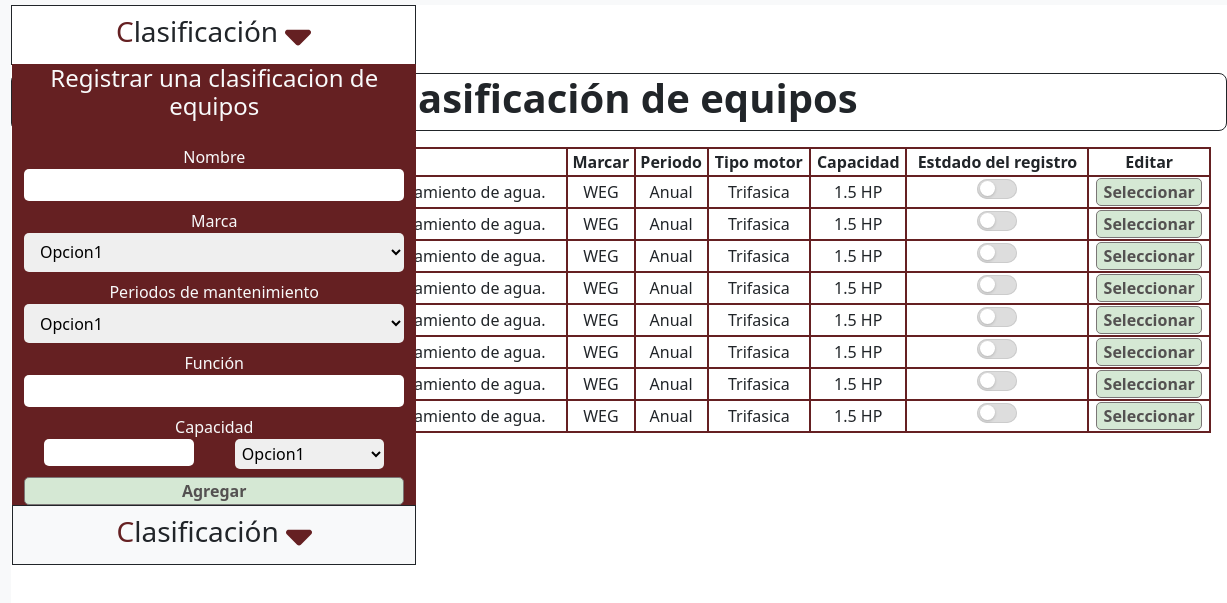
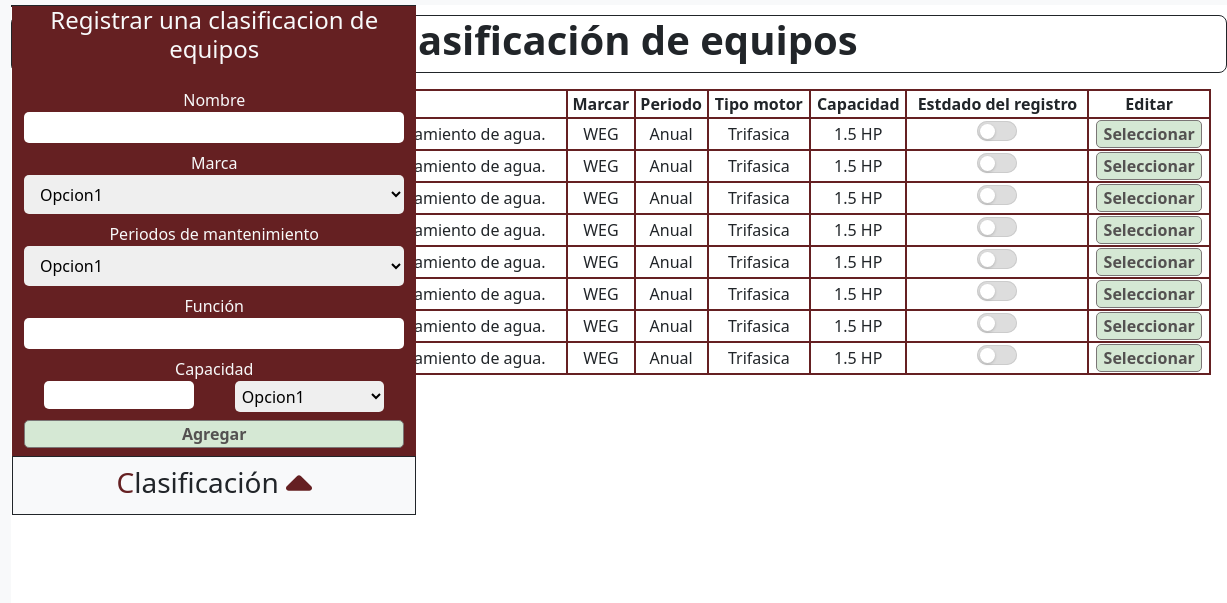
Before and after one commit to BrayanEstevezC/Condominium, a plain HTML site: page pages/clasificacion.html in a window 1280 px wide. Both pictures are taken after a click on the picture 351 px from the left and 89 px from the top of the page. Shown: the part 55-658 px from the top of the page, 53-1280 px from the left. Drawn offline with nearby package versions, Linux system fonts and the light colour scheme.

Commit message:
update 0004.2

```diff
--- a/assets/js/script.js
+++ b/assets/js/script.js
@@ -14,6 +14,10 @@ document.addEventListener("DOMContentLoaded", function () {
     var control = document.querySelector(".control");
     var equipo = document.querySelector(".equipo");
 
+    var up = document.getElementById("up");
+    var down = document.getElementById("down");
+    var body = document.querySelector(".form-body");
+    var fTitle = document.querySelector(".form-title");
 
 
     Menu.onclick = function () {
@@ -48,4 +52,14 @@ document.addEventListener("DOMContentLoaded", function () {
         control.classList.add("none");
         equipo.classList.add("none");
     };
+
+    down.onclick = function () {
+        fTitle.classList.add("d-none");
+        body.classList.remove("d-none");
+        body.classList.add("transfor");
+    }
+    up.onclick = function () {
+        fTitle.classList.remove("d-none");
+        body.classList.add("d-none");
+    }
 });
--- a/assets/style/pages.css
+++ b/assets/style/pages.css
@@ -37,7 +37,9 @@
   position: absolute;
   z-index: 2;
   width: 31.6%;
+  transition: height 0.5s;
 }
+
 
 @media (max-width: 900px){
   .form-body{
--- a/pages/clasificacion.html
+++ b/pages/clasificacion.html
@@ -241,11 +241,10 @@
 
                 <div class="row ">
                     <div class="col-6 col-md-4 border border-dark text-center">
-                        <div class="row">
-                            <h3 class="pt-2"><span class="color-R">C</span>lasificación <img
-                                    src="../assets/images/svg/down.svg" alt="" class="down"></h3>
+                        <div class="row form-title">
+                            <h3 class="pt-2"><span class="color-R">C</span>lasificación <img src="../assets/images/svg/down.svg" alt="" class="down" id="down"></h3>
                         </div>
-                        <div class="row bg-Reforma justify-content-center text-light form-body">
+                        <div class="row bg-Reforma justify-content-center text-light d-none form-body">
                             <h4> Registrar una clasificacion de equipos</h4>
 
                             <div class="row mt-3 d-flex justify-content-center">
@@ -293,13 +292,13 @@
                                 </div>
                             </div>
 
-                            <div class="row mt-2 d-flex justify-content-center">
+                            <div class="row mt-2 mb-2 d-flex justify-content-center">
                                 <input type="button" value="Agregar" class="boton">
                             </div>
 
                             <div class="row bg-light border border-dark text-dark">
                                 <h3 class="pt-2"><span class="color-R">C</span>lasificación <img
-                                        src="../assets/images/svg/down.svg" alt="" class="down"></h3>
+                                        src="../assets/images/svg/up.svg" alt="" class="down" id="up"></h3>
                             </div>
                         </div>
 
@@ -481,7 +480,7 @@
                                         </div>
                                     </label>
                                 </td>
-                                <td class="border-R">
+                                <td class="border-R ">
                                     <input type="button" value="Seleccionar" class="boton">
                                 </td>
                             </tr>
```
Also changed, not shown: assets/images/svg/up.svg (added).
